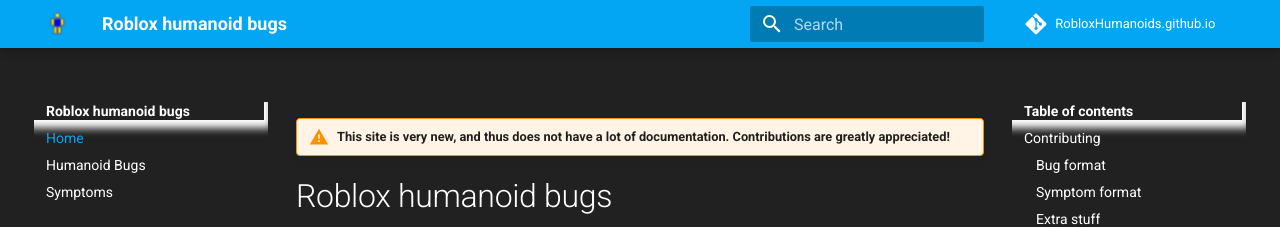
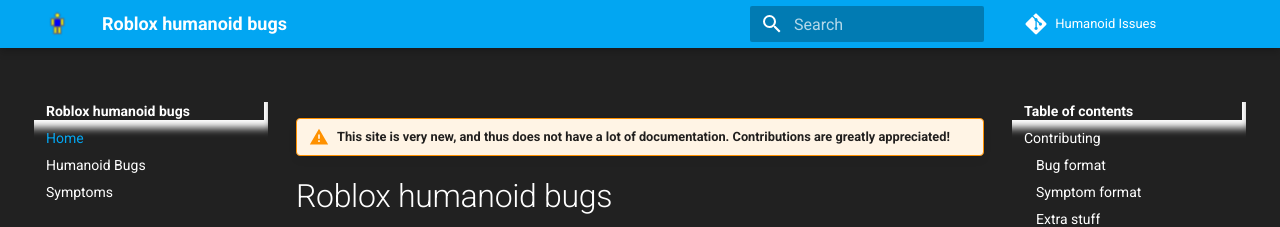
Before and after one commit to RobloxHumanoids/Humanoid-Issues, an MkDocs documentation site: the page built from docs/index.md, in a window 1280 px wide. Shown: the top 227 px of the page. Built offline with MkDocs 1.6.1 and Material for MkDocs 9.7.7, drawn with Linux system fonts in a browser that asks for light colours; comment, search, counter and statistics services are not loaded.

Commit message:
Change repo link

```diff
--- a/mkdocs.yml
+++ b/mkdocs.yml
@@ -5,8 +5,8 @@ site_description: Documentation for known humanoid bugs
 site_author: Jayden Charbonneau
 
 # Repo config
-repo_name: RobloxHumanoids.github.io
-repo_url: https://github.com/robloxhumanoids/robloxhumanoids.github.io
+repo_name: Humanoid Issues
+repo_url: https://github.com/robloxhumanoids/Humanoid-Issues
 edit_uri: ""
 
 # Theme
```
